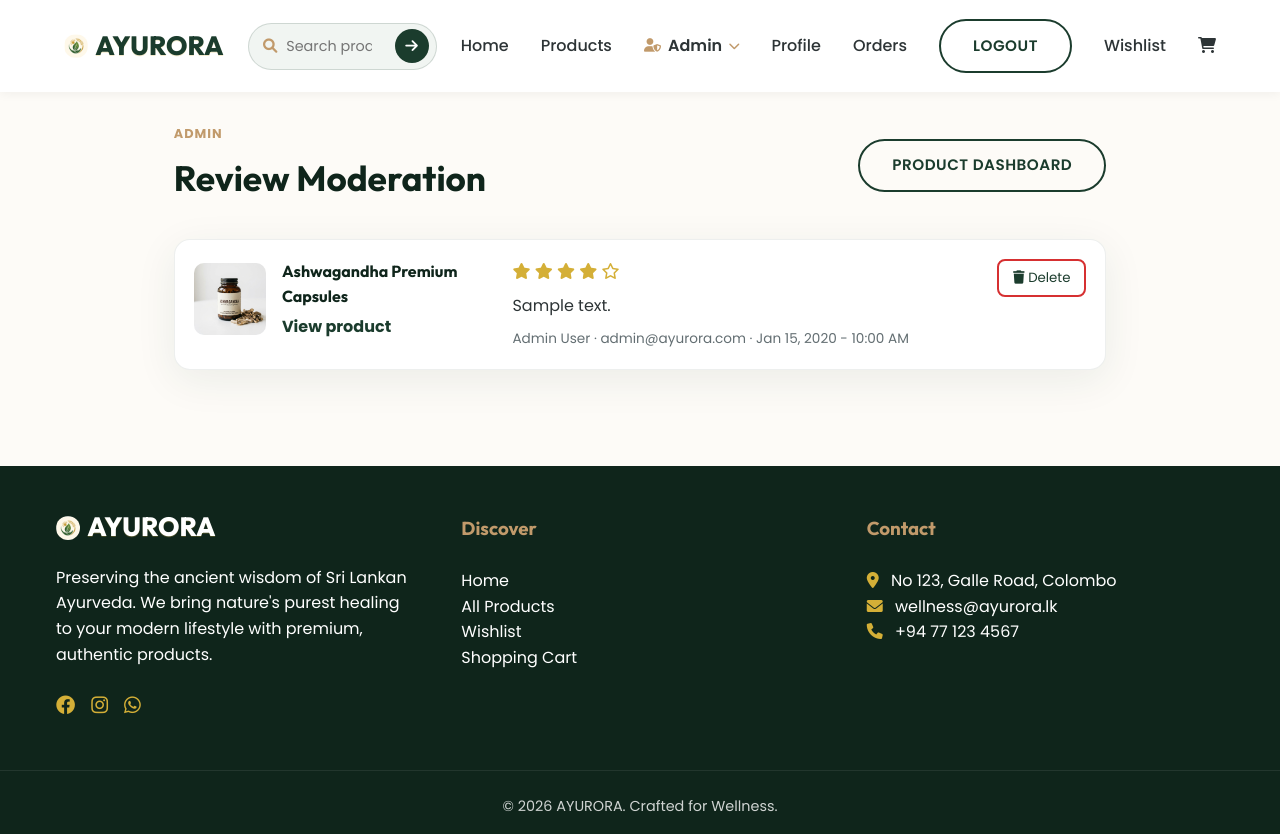
After one commit to HarshaPriyankara/L2S1_Ecommerce_Project, a PHP site: page /admin_reviews.php in a window 1280 px wide. The commit adds this page. Run offline with PHP 8.4, Linux system fonts and the light colour scheme; a user stored in the database is signed in; data comes from the database, SQL or seed files in the repository; tables that the repository leaves empty hold one stand-in row (values such as "Sample post").

Commit message:
add review moderation page with delete functionality and UI enhancements

```diff
--- /dev/null
+++ b/admin_reviews.php
@@ -0,0 +1,115 @@
+<?php
+include 'includes/db.php';
+
+if (session_status() === PHP_SESSION_NONE) {
+    session_start();
+}
+
+if (!isset($_SESSION['user_id']) || $_SESSION['role'] !== 'admin') {
+    header('Location: login.php');
+    exit();
+}
+
+$message = '';
+$error = '';
+
+if (isset($_POST['delete_review'])) {
+    $review_id = (int) ($_POST['review_id'] ?? 0);
+
+    if ($review_id <= 0) {
+        $error = 'Invalid review selected.';
+    } else {
+        $delete_stmt = $conn->prepare('DELETE FROM reviews WHERE id = ?');
+        $delete_stmt->bind_param('i', $review_id);
+
+        if ($delete_stmt->execute()) {
+            $message = 'Review deleted successfully.';
+        } else {
+            $error = 'Could not delete review. Please try again.';
+        }
+
+        $delete_stmt->close();
+    }
+}
+
+$reviews = [];
+$reviews_sql = "
+    SELECT r.id, r.rating, r.comment, r.created_at,
+           u.name AS user_name, u.email AS user_email,
+           p.id AS product_id, p.name AS product_name, p.image AS product_image
+    FROM reviews r
+    INNER JOIN users u ON r.user_id = u.id
+    INNER JOIN products p ON r.product_id = p.id
+    ORDER BY r.created_at DESC, r.id DESC
+";
+$reviews_result = $conn->query($reviews_sql);
+
+while ($review = $reviews_result->fetch_assoc()) {
+    $reviews[] = $review;
+}
+
+include 'includes/header.php';
+?>
+
+<div class="admin-reviews-page">
+    <div class="order-history-header">
+        <div>
+            <span class="eyebrow">Admin</span>
+            <h2 class="section-title">Review Moderation</h2>
+        </div>
+        <a href="admin.php" class="btn btn-outline">Product Dashboard</a>
+    </div>
+
+    <?php if ($message): ?>
+        <div class="alert alert-success"><?php echo htmlspecialchars($message); ?></div>
+    <?php endif; ?>
+
+    <?php if ($error): ?>
+        <div class="alert alert-error"><?php echo htmlspecialchars($error); ?></div>
+    <?php endif; ?>
+
+    <?php if (empty($reviews)): ?>
+        <div class="empty-state">
+            <i class="fas fa-star-half-stroke"></i>
+            <h3>No reviews yet</h3>
+            <p>Customer reviews will appear here for moderation.</p>
+        </div>
+    <?php else: ?>
+        <div class="review-moderation-list">
+            <?php foreach ($reviews as $review): ?>
+                <article class="admin-review-card">
+                    <div class="admin-review-product">
+                        <img src="<?php echo htmlspecialchars(product_image_path($review['product_image'])); ?>" alt="<?php echo htmlspecialchars($review['product_name']); ?>">
+                        <div>
+                            <h3><?php echo htmlspecialchars($review['product_name']); ?></h3>
+                            <a href="product_details.php?id=<?php echo (int) $review['product_id']; ?>" class="auth-link">View product</a>
+                        </div>
+                    </div>
+
+                    <div class="admin-review-body">
+                        <div class="review-stars">
+                            <?php for ($i = 1; $i <= 5; $i++): ?>
+                                <i class="<?php echo $i <= (int) $review['rating'] ? 'fas' : 'far'; ?> fa-star"></i>
+                            <?php endfor; ?>
+                        </div>
+                        <p><?php echo nl2br(htmlspecialchars($review['comment'])); ?></p>
+                        <span class="review-date">
+                            <?php echo htmlspecialchars($review['user_name']); ?> &middot;
+                            <?php echo htmlspecialchars($review['user_email']); ?> &middot;
+                            <?php echo date('M j, Y - g:i A', strtotime($review['created_at'])); ?>
+                        </span>
+                    </div>
+
+                    <form method="POST" action="admin_reviews.php" onsubmit="return confirm('Delete this review?');">
+                        <input type="hidden" name="review_id" value="<?php echo (int) $review['id']; ?>">
+                        <button type="submit" name="delete_review" class="btn-outline admin-delete-review">
+                            <i class="fas fa-trash"></i> Delete
+                        </button>
+                    </form>
+                </article>
+            <?php endforeach; ?>
+        </div>
+    <?php endif; ?>
+</div>
+
+<?php include 'includes/footer.php'; ?>
--- a/assets/css/style.css
+++ b/assets/css/style.css
@@ -677,6 +677,62 @@ footer .brand-name {
     transform: translateX(10px);
 }
 
+.admin-reviews-page {
+    max-width: 1080px;
+    margin: 0 auto 4rem;
+}
+
+.review-moderation-list {
+    display: grid;
+    gap: 1rem;
+}
+
+.admin-review-card {
+    display: grid;
+    grid-template-columns: minmax(260px, 0.9fr) minmax(280px, 1.4fr) auto;
+    align-items: start;
+    gap: 1.2rem;
+    padding: 1.2rem;
+    border: 1px solid rgba(27, 60, 45, 0.08);
+    border-radius: var(--radius-md);
+    background: var(--white);
+    box-shadow: var(--shadow-premium);
+}
+
+.admin-review-product {
+    display: flex;
+    align-items: center;
+    gap: 1rem;
+}
+
+.admin-review-product img {
+    width: 72px;
+    height: 72px;
+    border-radius: 10px;
+    object-fit: cover;
+    background: var(--primary-light);
+}
+
+.admin-review-product h3 {
+    color: var(--primary-dark);
+    font-size: 1rem;
+    margin-bottom: 0.25rem;
+}
+
+.admin-review-body p {
+    margin: 0.55rem 0 0.6rem;
+    color: var(--text-color);
+    line-height: 1.6;
+}
+
+.admin-delete-review {
+    border-color: var(--danger) !important;
+    color: var(--danger) !important;
+    padding: 0.45rem 0.85rem;
+    border-radius: 8px;
+    white-space: nowrap;
+}
+
 .review-header {
     display: flex;
     justify-content: space-between;
@@ -959,6 +1015,12 @@ footer .brand-name {
     display: block;
 }
 
+@media (max-width: 860px) {
+    .admin-review-card {
+        grid-template-columns: 1fr;
+    }
+}
+
 .cart-toast-error {
     border-color: rgba(214, 48, 49, 0.32);
 }
--- a/includes/header.php
+++ b/includes/header.php
@@ -52,6 +52,7 @@ if (isset($_SESSION['cart'])) {
                                     <a href="add_product.php"><i class="fas fa-plus"></i> Add Product</a>
                                     <a href="admin_orders.php"><i class="fas fa-box"></i> Manage Orders</a>
                                     <a href="admin_users.php"><i class="fas fa-users"></i> Manage Users</a>
+                                    <a href="admin_reviews.php"><i class="fas fa-star-half-stroke"></i> Manage Reviews</a>
                                 </div>
                             </details>
                         </li>
```
Also changed, not shown: index.php (+5 -2 lines).
